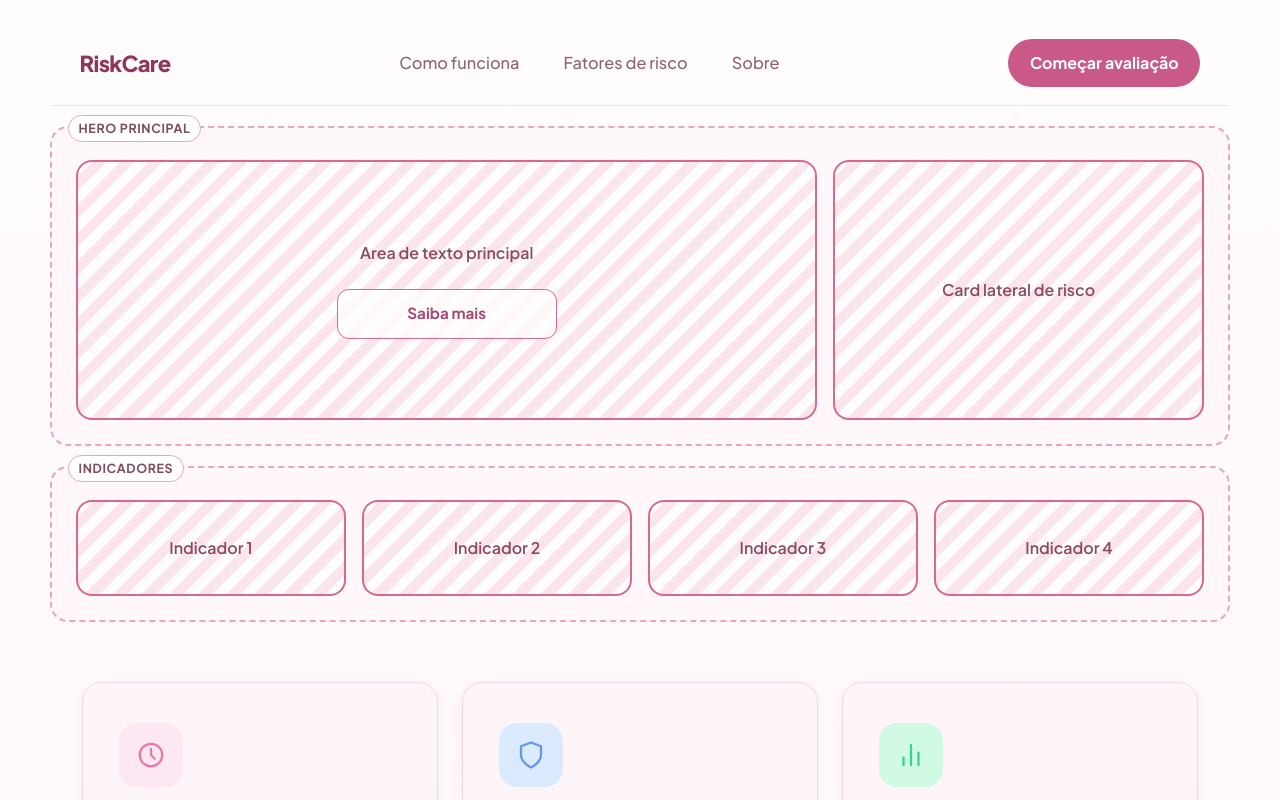
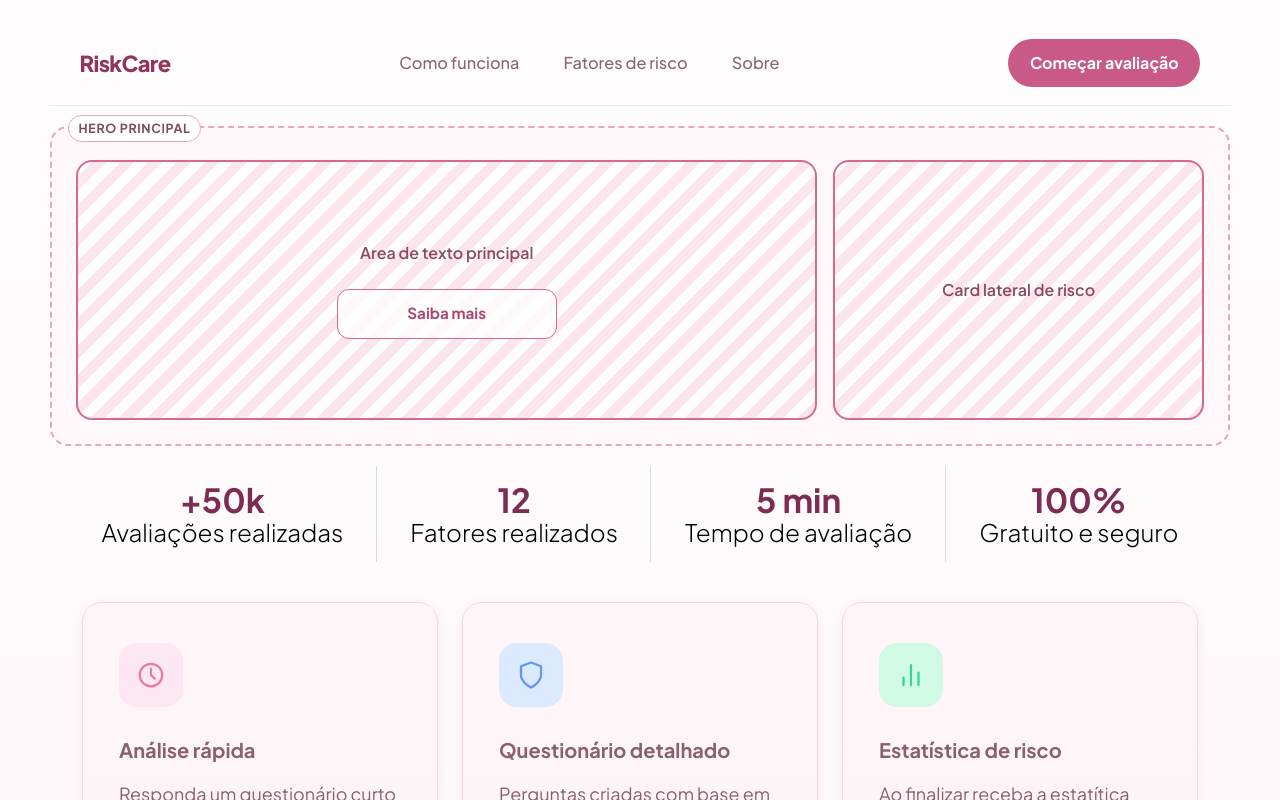
Before and after one commit to CaioRenatoDot/IHCTrabalhoMarcosUP1, a React (Vite) app: page / in a window 1280 px wide. Shown: the top 800 px of the page. Built offline with nearby package versions, Linux system fonts and the light colour scheme.

Commit message:
feat: adicionando blocos de indicadores

```diff
--- /dev/null
+++ b/src/components/Indicadores.jsx
@@ -0,0 +1,24 @@
+const indicadores = [
+  { value: '+50k', label: 'Avaliações realizadas' },
+  { value: '12', label: 'Fatores realizados' },
+  { value: '5 min', label: 'Tempo de avaliação' },
+  { value: '100%', label: 'Gratuito e seguro' }
+]
+
+function Indicadores() {
+  return (
+    <section className="indicator-row">
+      <div className="indicator-list">
+        {indicadores.map((item, index) => (
+          <div key={item.label} className="indicator-item">
+            <div className="indicator-value">{item.value}</div>
+            <div className="indicator-label">{item.label}</div>
+            {index < indicadores.length - 1 && <span className="indicator-separator" />}
+          </div>
+        ))}
+      </div>
+    </section>
+  )
+}
+
+export default Indicadores
--- a/src/pages/HomePage.jsx
+++ b/src/pages/HomePage.jsx
@@ -1,6 +1,7 @@
 import Navbar from '../components/Navbar.jsx'
 import SaibaMaisButton from '../components/SaibaMaisButton.jsx'
 import FeatureCard from '../components/FeatureCard.jsx'
+import Indicadores from '../components/Indicadores.jsx'
 
 const ClockIcon = () => (
   <svg width="30" height="30" viewBox="0 0 24 24" fill="none" stroke="currentColor" strokeWidth={1.8} strokeLinecap="round" strokeLinejoin="round">
@@ -45,15 +46,7 @@
         </div>
       </section>
 
-      <section className="wireframe-block stats-block">
-        <div className="wireframe-label">Indicadores</div>
-        <div className="stats-grid">
-          <div className="wireframe-slot">Indicador 1</div>
-          <div className="wireframe-slot">Indicador 2</div>
-          <div className="wireframe-slot">Indicador 3</div>
-          <div className="wireframe-slot">Indicador 4</div>
-        </div>
-      </section>
+      <Indicadores />
 
       <section className="cards-block">
         <div style={{ display: 'flex', flexDirection: 'row', gap: '24px', padding: '40px 32px' }}>
--- a/src/styles/global.css
+++ b/src/styles/global.css
@@ -201,6 +201,62 @@
   gap: 1rem;
 }
 
+.indicator-row {
+  width: 100%;
+  padding: 0;
+  border: none;
+  background: transparent;
+}
+
+.indicator-list {
+  display: flex;
+  align-items: center;
+  justify-content: center;
+  gap: 67px;
+  width: min(1361.1982421875px, 100%);
+  margin: 0 auto;
+  padding: 0 32px;
+}
+
+.indicator-item {
+  display: inline-flex;
+  flex-direction: column;
+  align-items: center;
+  justify-content: center;
+  gap: 0.25rem;
+  min-height: 96px;
+  position: relative;
+}
+
+.indicator-value {
+  color: #7C2D52;
+  font-family: 'Plus Jakarta Sans', sans-serif;
+  font-weight: 700;
+  font-size: 33.22px;
+  line-height: 100%;
+  letter-spacing: 0%;
+  text-align: center;
+}
+
+.indicator-label {
+  color: #000000;
+  font-family: 'Plus Jakarta Sans', sans-serif;
+  font-weight: 300;
+  font-size: 24.16px;
+  line-height: 100%;
+  letter-spacing: 0%;
+  text-align: center;
+}
+
+.indicator-separator {
+  position: absolute;
+  top: 0;
+  right: -33.5px;
+  width: 1px;
+  height: 96px;
+  background: #D9D9D9;
+}
+
 .cards-grid {
   display: grid;
   grid-template-columns: repeat(3, 1fr);
@@ -228,6 +284,7 @@
 
   .hero-grid,
   .stats-grid,
+  .indicator-grid,
   .cards-grid {
     grid-template-columns: 1fr 1fr;
   }
@@ -270,6 +327,7 @@
 
   .hero-grid,
   .stats-grid,
+  .indicator-grid,
   .cards-grid {
     grid-template-columns: 1fr;
   }
```
